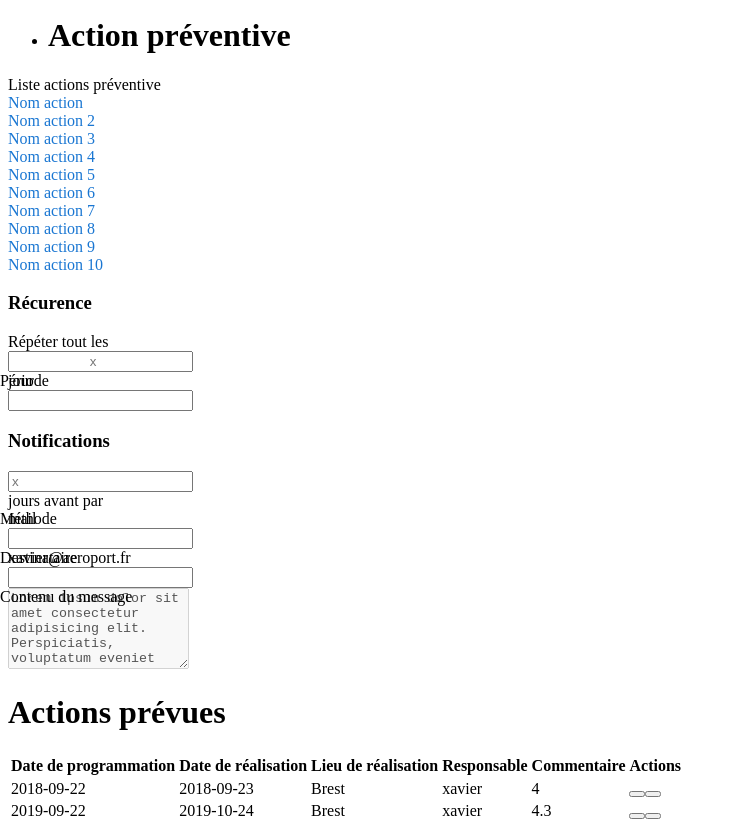
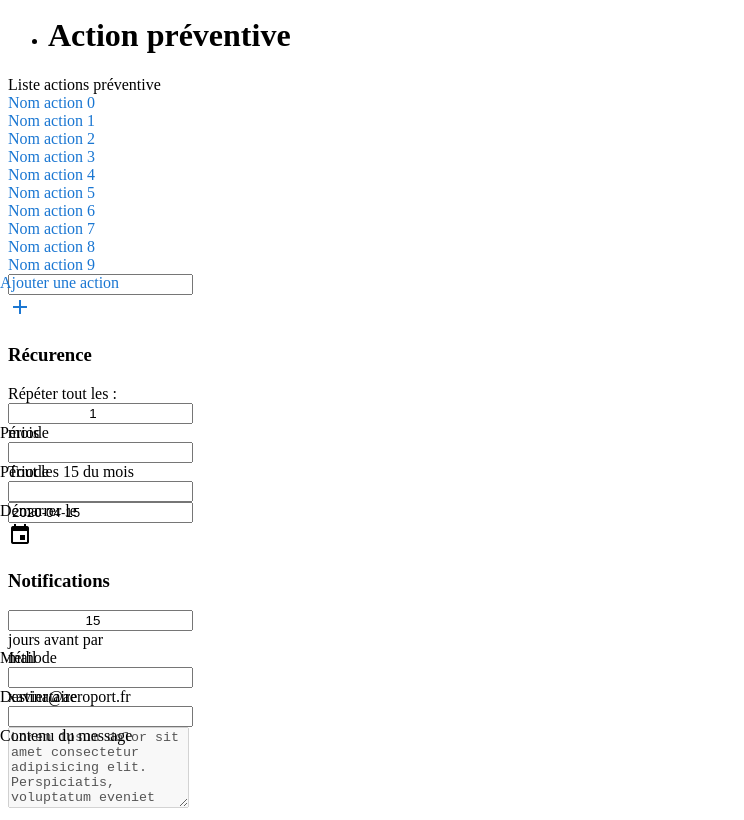
Before and after one commit to MyGg29/Covid-graphs, a Vue app in the folder client/: page /vehicule/1/actionsprev in a window 1280 px wide. Shown: the part 200-1020 px from the top of the page, without its empty margins (0-744 px from the left). Built offline with nearby package versions, Linux system fonts and the light colour scheme; the HTML template or start-up script is replaced by a standard one.

Commit message:
création d'action, edition des évènements prévu et amélioration des formulaires

```diff
--- a/client/src/components/ListAction.vue
+++ b/client/src/components/ListAction.vue
@@ -5,7 +5,18 @@
       <v-list-item-group v-model="selected" v-on:change="click" color="primary">
         <v-list-item v-for="(item, i) in items" :key="i" >
           <v-list-item-content>
-            <v-list-item-title v-text="item.text" ></v-list-item-title>
+            <v-text-field
+              v-if="item.editable"
+              v-model="nomNouvelleAction"
+              label="Ajouter une action"
+              append-icon="add"
+              @keydown="createAction"
+            >
+            </v-text-field>
+            <v-list-item-title
+              v-else
+              v-text="item.text"
+            ></v-list-item-title>
           </v-list-item-content>
         </v-list-item>
       </v-list-item-group>
@@ -17,21 +28,31 @@ export default {
   data: () => ({
     selected: 0,
     items: [
-      { text: "Nom action", icon: "mdi-clock" },
-      { text: "Nom action 2", icon: "mdi-account" },
-      { text: "Nom action 3", icon: "mdi-flag" },
-      { text: "Nom action 4", icon: "mdi-clock" },
-      { text: "Nom action 5", icon: "mdi-account" },
-      { text: "Nom action 6", icon: "mdi-flag" },
-      { text: "Nom action 7", icon: "mdi-clock" },
-      { text: "Nom action 8", icon: "mdi-account" },
-      { text: "Nom action 9", icon: "mdi-flag" },
-      { text: "Nom action 10", icon: "mdi-clock" },
+      { text: "Nom action 0" },
+      { text: "Nom action 1" },
+      { text: "Nom action 2" },
+      { text: "Nom action 3" },
+      { text: "Nom action 4" },
+      { text: "Nom action 5" },
+      { text: "Nom action 6" },
+      { text: "Nom action 7" },
+      { text: "Nom action 8" },
+      { text: "Nom action 9" },
+      { text: "Ajouter une action", editable: true}
     ],
+    nomNouvelleAction: ""
   }),
   methods: {
     click: function(){
-      this.$emit("update:selected", this.selected)
+      this.$emit("update:selected", {id:this.selected, text: this.items[this.selected].text})
+    },
+    createAction: function(e){
+      if(e.key==="Enter"){
+        this.items.splice(this.items.length - 1, 0, {
+          text: this.nomNouvelleAction
+        })
+        this.nomNouvelleAction=""
+      }
     }
   }
 };
--- a/client/src/components/Table.vue
+++ b/client/src/components/Table.vue
@@ -4,8 +4,10 @@
       :headers="headers"
       :items="actions"
       :items-per-page="itemsPerPage"
+      :page="focusIncomingAction ? pageIncomingAction : 1"
       sort-by="dateProgramme"
       class="elevation-1"
+      @dblclick:row="(e, item) => editItem(item.item)"
     >
       <template v-slot:[`item.actions`]="{ item }">
         <v-icon small class="mr-2" @click="editItem(item)">mdi-pencil</v-icon>
@@ -29,7 +31,7 @@
               <v-form>
                 <v-row>
                   <v-col cols="12" sm="6" md="6">
-                    <DatePicker label="Date de programmation" v-model="editedItem.dateProgramme"></DatePicker>
+                    <DatePicker disabled label="Date de programmation" v-model="editedItem.dateProgramme"></DatePicker>
                     <v-select
                       v-model="editedItem.responsable"
                       :items="responsables"
@@ -74,6 +76,7 @@ export default {
     itemsPerPage: Number,
     showCreateButton: Boolean,
     responsables: Array,
+    focusIncomingAction: Boolean,
   },
   data: () => ({
     dialog: false,
@@ -106,6 +109,9 @@ export default {
     formTitle() {
       return this.editedIndex === -1 ? "New Item" : "Editer action préventive";
     },
+    pageIncomingAction: function(){
+      return this.actions.findIndex((x) => x.dateRealisation === null) % this.itemsPerPage + 1;
+    }
   },
   watch: {
     dialog(val) {
@@ -119,70 +125,98 @@ export default {
     initialize() {
       this.actions = [
         {
-          dateProgramme: new Date("2018-09-22T15:00:00").toISOString().substr(0, 10),
+          dateProgramme: new Date("2020-04-15").toISOString().substr(0, 10),
           responsable: "xavier",
           lieuRealisation: "Brest",
-          dateRealisation: new Date("2018-09-23T15:00:00").toISOString().substr(0, 10),
+          dateRealisation: new Date("2020-04-21").toISOString().substr(0, 10),
           commentaire: 4.0,
         },
         {
-          dateProgramme: new Date("2019-09-22T15:00:00").toISOString().substr(0, 10),
+          dateProgramme: new Date("2020-05-15").toISOString().substr(0, 10),
           responsable: "xavier",
           lieuRealisation: "Brest",
-          dateRealisation: new Date("2019-10-24T15:00:00").toISOString().substr(0, 10),
+          dateRealisation: new Date("2020-05-15").toISOString().substr(0, 10),
           commentaire: 4.3,
         },
         {
-          dateProgramme: new Date().toISOString().substr(0, 10),
+          dateProgramme: new Date("2020-06-15").toISOString().substr(0, 10),
           responsable: "xavier",
           lieuRealisation: "Brest",
-          dateRealisation: new Date().toISOString().substr(0, 10),
+          dateRealisation: new Date("2020-06-15").toISOString().substr(0, 10),
           commentaire: 6.0,
         },
         {
-          dateProgramme: new Date().toISOString().substr(0, 10),
+          dateProgramme: new Date("2020-07-15").toISOString().substr(0, 10),
           responsable: "pierre",
           lieuRealisation: "Brest",
-          dateRealisation: new Date().toISOString().substr(0, 10),
+          dateRealisation: new Date("2020-07-20").toISOString().substr(0, 10),
           commentaire: 4.3,
         },
         {
-          dateProgramme: new Date().toISOString().substr(0, 10),
+          dateProgramme: new Date("2020-08-15").toISOString().substr(0, 10),
           responsable: "pierre",
           lieuRealisation: "Brest",
-          dateRealisation: new Date().toISOString().substr(0, 10),
+          dateRealisation: new Date("2020-08-16").toISOString().substr(0, 10),
           commentaire: 3.9,
         },
         {
-          dateProgramme: new Date().toISOString().substr(0, 10),
+          dateProgramme: new Date("2020-09-15").toISOString().substr(0, 10),
           responsable: "paul",
           lieuRealisation: "Brest",
-          dateRealisation: null,
+          dateRealisation: new Date("2020-09-15").toISOString().substr(0, 10),
           commentaire: 0.0,
         },
         {
-          dateProgramme: new Date().toISOString().substr(0, 10),
+          dateProgramme: new Date("2020-10-15").toISOString().substr(0, 10),
           responsable: "paul",
           lieuRealisation: "Brest",
           dateRealisation: null,
           commentaire: 0,
         },
         {
-          dateProgramme: new Date().toISOString().substr(0, 10),
+          dateProgramme: new Date("2020-11-15").toISOString().substr(0, 10),
           responsable: "paul",
           lieuRealisation: "Brest",
           dateRealisation: null,
           commentaire: 6.5,
         },
         {
-          dateProgramme: new Date().toISOString().substr(0, 10),
+          dateProgramme: new Date("2020-12-15").toISOString().substr(0, 10),
           responsable: "jack",
           lieuRealisation: "Brest",
           dateRealisation: null,
           commentaire: 4.9,
         },
         {
-          dateProgramme: new Date().toISOString().substr(0, 10),
+          dateProgramme: new Date("2021-01-15").toISOString().substr(0, 10),
+          responsable: "jack",
+          lieuRealisation: "Brest",
+          dateRealisation: null,
+          commentaire: 7,
+        },
+        {
+          dateProgramme: new Date("2021-01-15").toISOString().substr(0, 10),
+          responsable: "jack",
+          lieuRealisation: "Brest",
+          dateRealisation: null,
+          commentaire: 7,
+        },
+        {
+          dateProgramme: new Date("2021-01-15").toISOString().substr(0, 10),
+          responsable: "jack",
+          lieuRealisation: "Brest",
+          dateRealisation: null,
+          commentaire: 7,
+        },
+        {
+          dateProgramme: new Date("2021-01-15").toISOString().substr(0, 10),
+          responsable: "jack",
+          lieuRealisation: "Brest",
+          dateRealisation: null,
+          commentaire: 7,
+        },
+        {
+          dateProgramme: new Date("2021-01-15").toISOString().substr(0, 10),
           responsable: "jack",
           lieuRealisation: "Brest",
           dateRealisation: null,
--- a/client/src/components/utils/DatePicker.vue
+++ b/client/src/components/utils/DatePicker.vue
@@ -7,6 +7,7 @@
     transition="scale-transition"
     offset-y
     min-width="290px"
+    :disabled="disabled"
   >
     <template v-slot:activator="{ on, attrs }">
       <v-text-field
--- a/client/src/views/ActionsPrev.vue
+++ b/client/src/views/ActionsPrev.vue
@@ -12,26 +12,28 @@
         <ListAction v-on:update:selected="selectedAction = $event" />
       </v-col>
       <v-col
-        v-if="typeof selectedAction === 'number'"
+        v-if="typeof selectedAction.id === 'number'"
         cols="10">
         <v-card>
           <v-row>
             <v-col cols="5">
               <v-card>
+                <v-card-title>
+                  <h1>{{selectedAction.text}}</h1>
+                </v-card-title>
                 <v-form ref="form" v-model="valid" lazy-validation>
-                  <v-card>
-                  </v-card>
-                  <v-card class="ma-2" elevation=1 >
+                  <v-card class="mx-4" elevation=1 >
                     <v-card-title primary-title>
                       <h3 class="headline mb-0">Récurence</h3>
                     </v-card-title>
                     <v-card-text
-                      class="d-flex flex-row mb-6"
+                      class="d-flex flex-column"
                     >
+                      <div class="d-flex flex-row mb-4">
                         <v-text-field
                           v-model="recurrence.chiffre"
                           :rule="recurrence.chiffreRule"
-                          prefix="Répéter tout les"
+                          prefix="Répéter tout les :"
                           type="number"
                           placeholder="x"
                           required
@@ -43,9 +45,22 @@
                           label="Période"
                           required
                         ></v-select>
+                      </div>
+                      <v-select
+                        v-model="recurrence.aPartirDe"
+                        :items="recurrence.aPartirDeItems"
+                        label="Période"
+                        required
+                      ></v-select>
+                      <div class="d-none">
+                        <DatePicker
+                          v-model="recurrence.aPartirDeDate"
+                          label="Démarrer le"
+                        ></DatePicker>
+                      </div>
                     </v-card-text>
                   </v-card>
-                  <v-card class="ma-2" elevation=1 >
+                  <v-card class="mx-4 my-2" elevation=1 >
                     <v-card-title primary-title>
                       <h3 class="headline mb-0">Notifications</h3>
                     </v-card-title>
@@ -60,7 +75,7 @@
                           placeholder="x"
                           required
                           suffix="jours avant par"
-                          class="px-2"
+                          class="px-2 centered-input"
                         ></v-text-field>
                         <v-select
                           v-model="notifications.methodeSelected"
@@ -91,7 +106,7 @@
             <v-col cols="7">
               <v-card>
                 <v-card-title>
-                  <h1>Actions prévues</h1>
+                  <h1>Evènements prévues</h1>
                 </v-card-title>
                 <v-card-text>
                   <Table :itemsPerPage="10" :responsables="responsables"/>
@@ -107,11 +122,13 @@
 <script>
 import ListAction from "@/components/ListAction";
 import Table from "@/components/Table"
+import DatePicker from "@/components/utils/DatePicker"
 export default {
   props: ["id"],
   components: {
     ListAction,
     Table,
+    DatePicker
   },
   data: function () {
     return {
@@ -128,15 +145,21 @@ export default {
           text: "Action préventive",
         },
       ],
-      selectedAction: 0,
+      selectedAction: {
+        id: 0,
+        text: ""
+      },
       valid: true,
       recurrence: {
-        chiffre: null,
+        chiffre: 1,
         chiffreRules: (v) => !!v || "Fréquence obligatoire",
-        periode: "jour",
-        items: ["jour","mois", "année"]
+        periode: "mois",
+        items: ["jour","mois", "année"],
+        aPartirDe: "Tout les 15 du mois",
+        aPartirDeDate: "2020-04-15",
+        aPartirDeItems: ["Tout les 15 du mois", "Tout les mois le troisième mardi"]
       },
-      delaiNotification: "",
+      delaiNotification: 15,
       delaiRules: [
         (v) => !!v || "Delai obligatoire",
       ],
--- a/client/src/views/Vehicule.vue
+++ b/client/src/views/Vehicule.vue
@@ -20,7 +20,7 @@
       <section id="actions-preventive">
         <v-card>
           <v-card-title>Actions preventive</v-card-title>
-          <Table :itemsPerPage="5" />
+          <Table :itemsPerPage="5" focusIncomingAction/>
           <v-card-actions>
             <v-btn color="blue" block :to="'/vehicule/'+id+'/actionsprev'">Accéder les actions préventives</v-btn>
           </v-card-actions>
@@ -29,7 +29,7 @@
       <section id="actions-curative">
         <v-card>
           <v-card-title>Actions curative</v-card-title>
-          <Table :itemsPerPage="5" />
+          <Table :itemsPerPage="5" focusIncomingAction />
           <v-card-actions>
             <v-btn block color="blue">Créer une action curative</v-btn>
           </v-card-actions>
```
